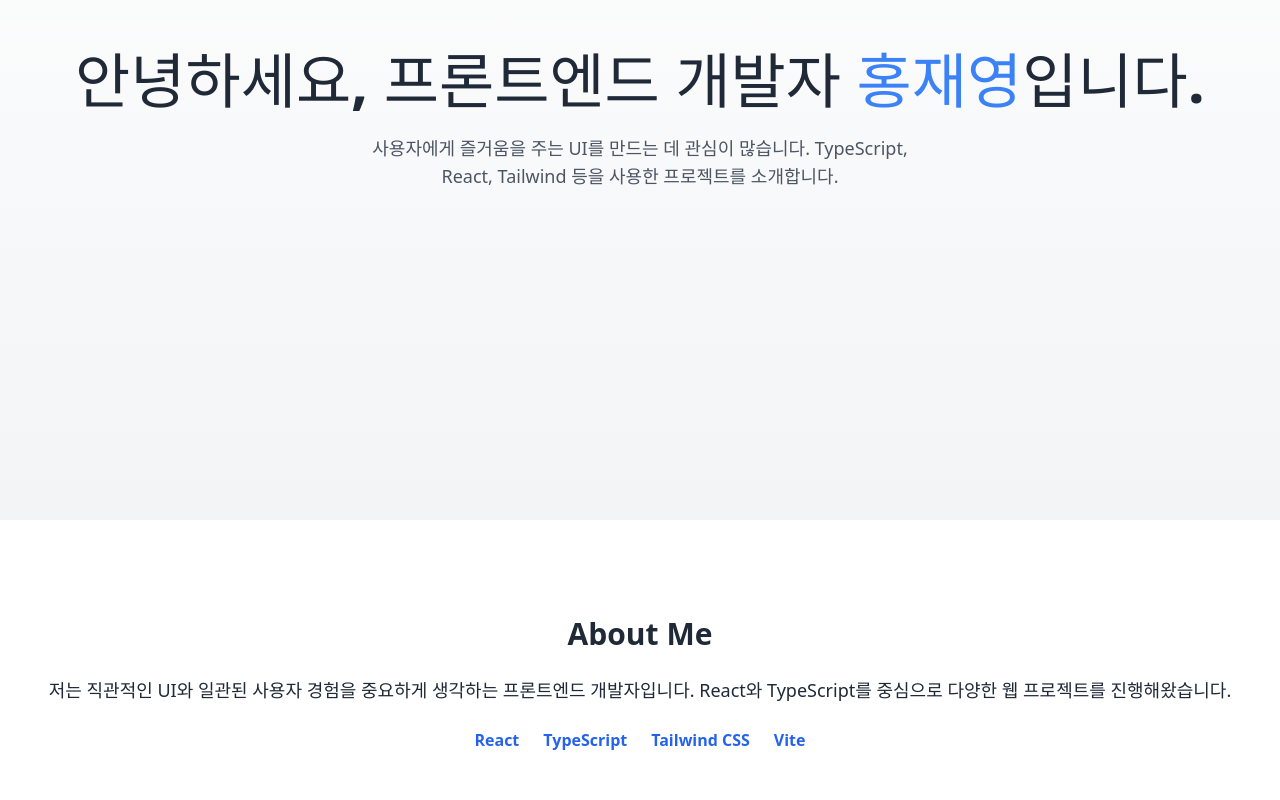
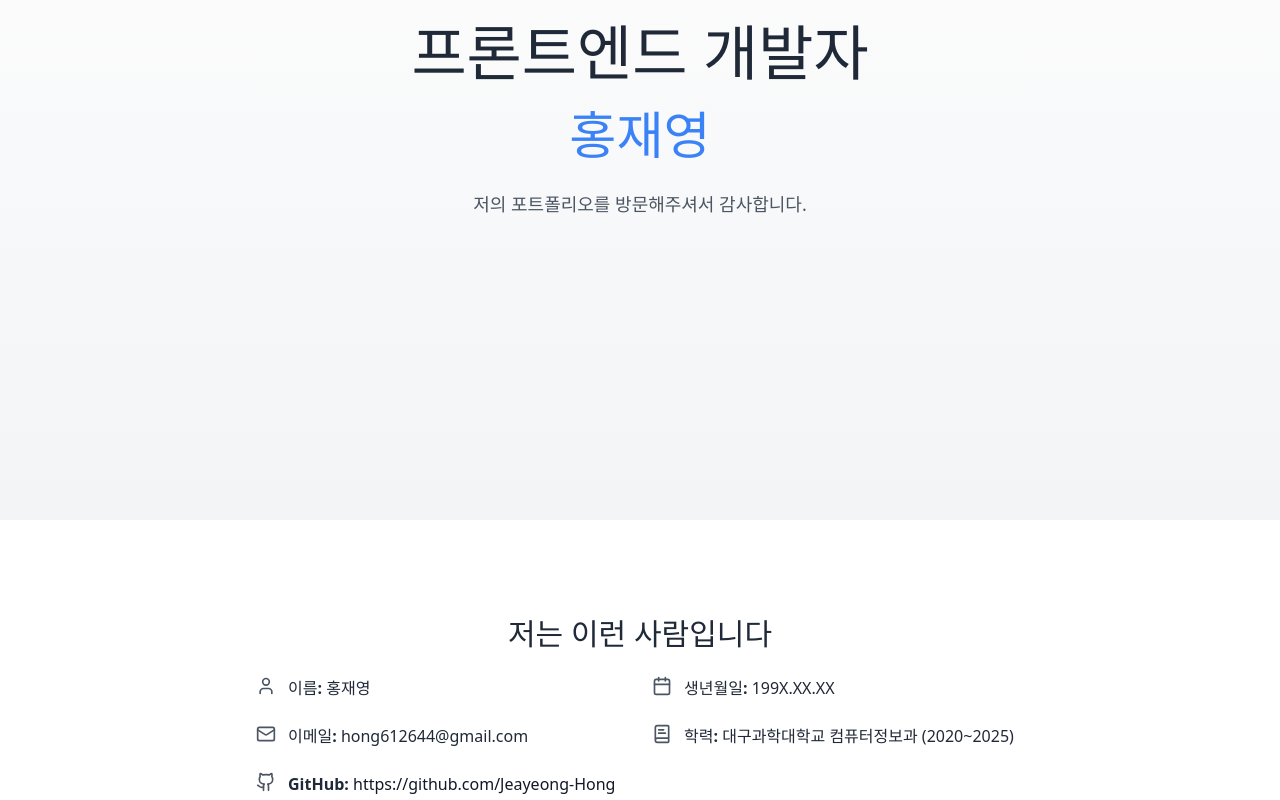
Before and after one commit to Jeayeong-Hong/fe-portfolio-hong, a React (Vite) app: page / in a window 1280 px wide. Shown: the part 280-1080 px from the top of the page. Built offline with nearby package versions, Linux system fonts and the light colour scheme.

Commit message:
ui 개선

```diff
--- a/package.json
+++ b/package.json
@@ -9,7 +9,8 @@
   },
   "dependencies": {
     "@heroicons/react": "^2.2.0",
-    "framer-motion": "^12.16.0",
+    "framer-motion": "^12.23.6",
+    "lucide-react": "^0.525.0",
     "react": "^18.2.0",
     "react-dom": "^18.2.0",
     "react-router-dom": "^6.23.0"
--- a/src/components/About.tsx
+++ b/src/components/About.tsx
@@ -1,18 +1,70 @@
+import { personalInfo } from "../data/personalInfo";
+import { motion } from "framer-motion";
+import { Mail, Calendar, User, BookText, Github } from "lucide-react";
+
+const iconMap = {
+  이름: <User className="w-5 h-5 text-gray-600" />,
+  생년월일: <Calendar className="w-5 h-5 text-gray-600" />,
+  이메일: <Mail className="w-5 h-5 text-gray-600" />,
+  학력: <BookText className="w-5 h-5 text-gray-600" />,
+  GitHub: <Github className="w-5 h-5 text-gray-600" />,
+};
+
 export default function About() {
   return (
     <section id="about" className="py-24 bg-white text-gray-800">
       <div className="container mx-auto px-6 text-center">
-        <h2 className="text-3xl font-bold mb-6">About Me</h2>
-        <p className="text-lg mb-4">
-          저는 직관적인 UI와 일관된 사용자 경험을 중요하게 생각하는 프론트엔드 개발자입니다.
-          React와 TypeScript를 중심으로 다양한 웹 프로젝트를 진행해왔습니다.
-        </p>
-        <div className="flex justify-center gap-6 mt-6 text-blue-600 font-semibold">
+        <motion.h2
+          className="text-3xl font-bold mb-6"
+          whileInView={{ opacity: 1, y: 0 }}
+          initial={{ opacity: 0, y: 20 }}
+          transition={{ duration: 0.6 }}
+          viewport={{ once: true, amount: 0.6 }}
+        >
+          저는 이런 사람입니다
+        </motion.h2>
+
+        <motion.div
+          className="grid sm:grid-cols-2 gap-6 max-w-3xl mx-auto text-left"
+          whileInView={{ opacity: 1 }}
+          initial={{ opacity: 0 }}
+          transition={{ delay: 0.3, duration: 0.5 }}
+          viewport={{ once: true, amount: 0.6 }}
+        >
+          {personalInfo.map((item, index) => (
+            <div className="flex items-start gap-3" key={index}>
+              {iconMap[item.label] || <span className="w-5" />} {/* fallback */}
+              <p>
+                <span className="font-semibold">{item.label}:</span>{" "}
+                {item.isLink ? (
+                  <a
+                    href={item.value}
+                    target="_blank"
+                    rel="noopener noreferrer"
+                    className="text-gray-900 hover:underline transition-colors duration-200"
+                  >
+                    {item.value}
+                  </a>
+                ) : (
+                  item.value
+                )}
+              </p>
+            </div>
+          ))}
+        </motion.div>
+
+        <motion.div
+          className="flex justify-center gap-6 mt-9 text-blue-600 font-semibold"
+          whileInView={{ opacity: 1, y: 0 }}
+          initial={{ opacity: 0, y: 10 }}
+          transition={{ delay: 0.6, duration: 0.5 }}
+          viewport={{ once: true, amount: 0.3 }}
+        >
           <span>React</span>
           <span>TypeScript</span>
           <span>Tailwind CSS</span>
           <span>Vite</span>
-        </div>
+        </motion.div>
       </div>
     </section>
   );
--- a/src/components/Hero.tsx
+++ b/src/components/Hero.tsx
@@ -13,18 +13,19 @@ export default function Hero() {
           animate={{ opacity: 1, y: 0 }}
           transition={{ duration: 0.8 }}
         >
-          안녕하세요, 프론트엔드 개발자{" "}
-          <span className="text-blue-500">홍재영</span>입니다.
+          프론트엔드 개발자{" "}<br />
         </motion.h1>
-
+        <motion.h1>
+          <span className="text-blue-500">홍재영</span>
+        </motion.h1>
         <motion.p
           className="text-lg text-gray-600 max-w-xl mx-auto"
           initial={{ opacity: 0, y: 20 }}
           animate={{ opacity: 1, y: 0 }}
           transition={{ duration: 1, delay: 0.4 }}
         >
-          사용자에게 즐거움을 주는 UI를 만드는 데 관심이 많습니다.{" "}
-          TypeScript, React, Tailwind 등을 사용한 프로젝트를 소개합니다.
+          <br />
+          저의 포트폴리오를 방문해주셔서 감사합니다.{" "}
         </motion.p>
       </div>
     </section>
--- /dev/null
+++ b/src/data/personalInfo.ts
@@ -0,0 +1,14 @@
+export const personalInfo = [
+    { label: "이름", value: "홍재영" },
+    { label: "생년월일", value: "199X.XX.XX" },
+    { label: "이메일", value: "hong612644@gmail.com" },
+    {
+        label: "학력",
+        value: "대구과학대학교 컴퓨터정보과 (2020~2025)",
+    },
+    {
+        label: "GitHub",
+        value: "https://github.com/Jeayeong-Hong",
+        isLink: true,
+    },
+];
```
Also changed, not shown: 1 other file (tests, documents, lock files or other folders).
